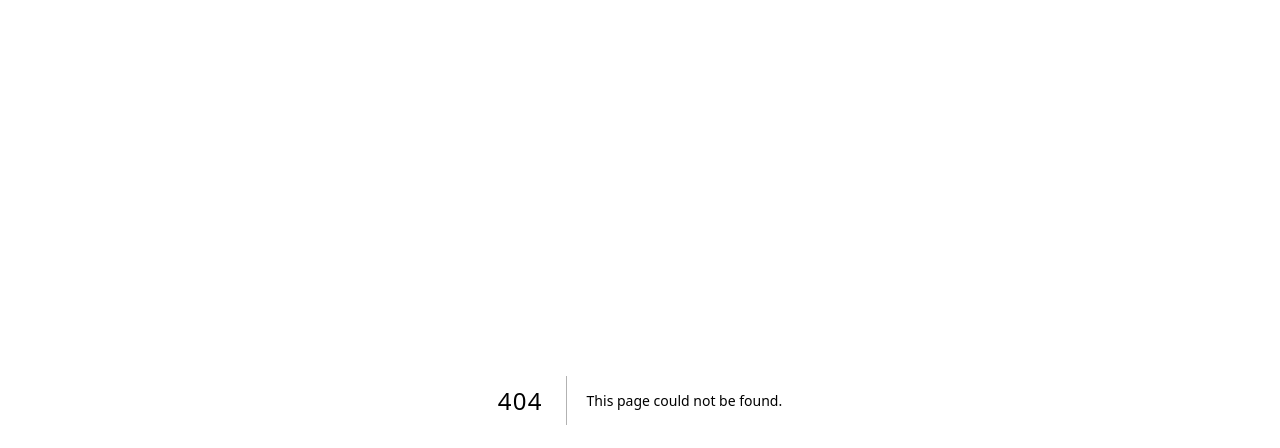
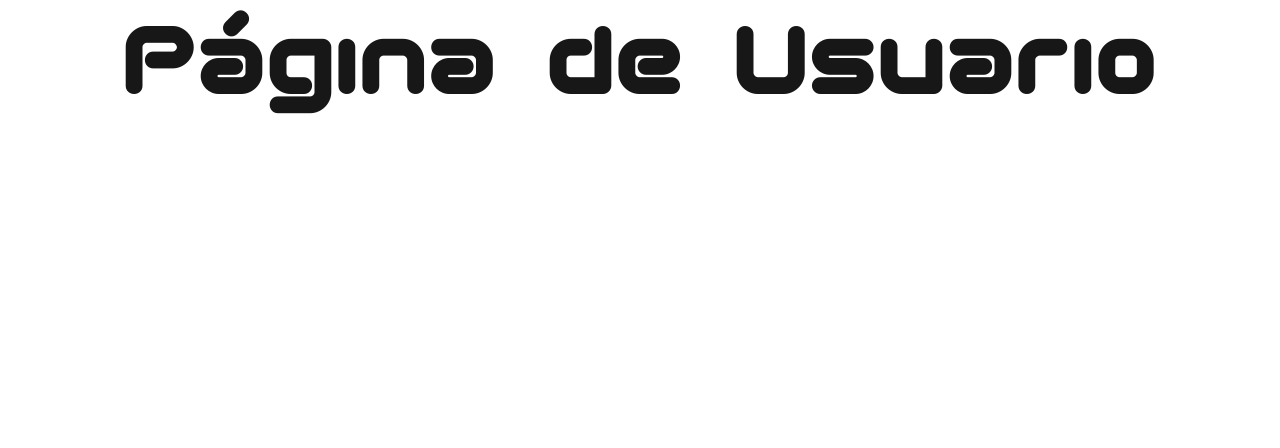
Before and after one commit to Ricardo-Zaragoza/Seguridad_Informatica_Webpage, a Next.js app in the folder frontend/: page /usuario in a window 1280 px wide. Before the commit this address had no page. Shown: the top 448 px of the page. Built offline with nearby package versions, Linux system fonts and the light colour scheme.

Commit message:
pagina de usuario

```diff
--- /dev/null
+++ b/frontend/src/app/usuario/page.tsx
@@ -0,0 +1,7 @@
+export default function UsuarioPage() {
+  return (
+    <div>
+      <h1>Página de Usuario</h1>
+    </div>
+  );
+}
```
Also changed, not shown: 1 other file (tests, documents, lock files or other folders).
